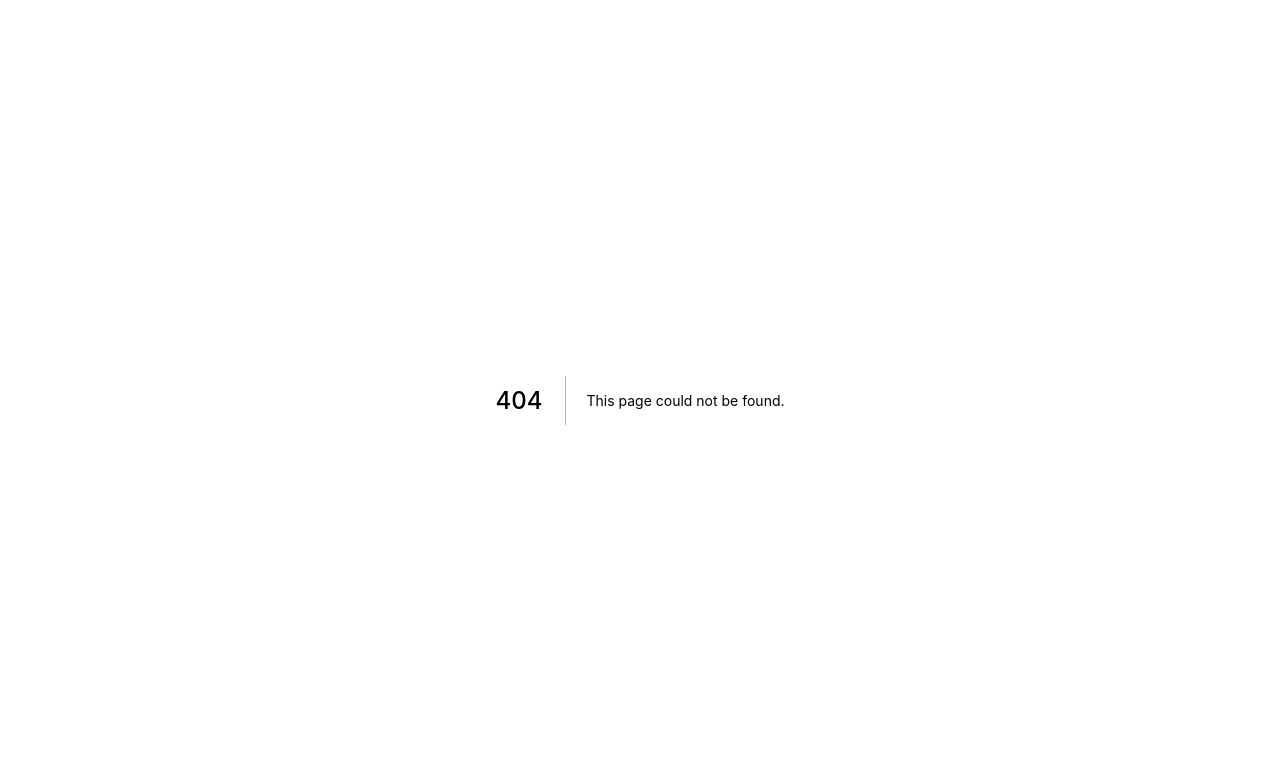
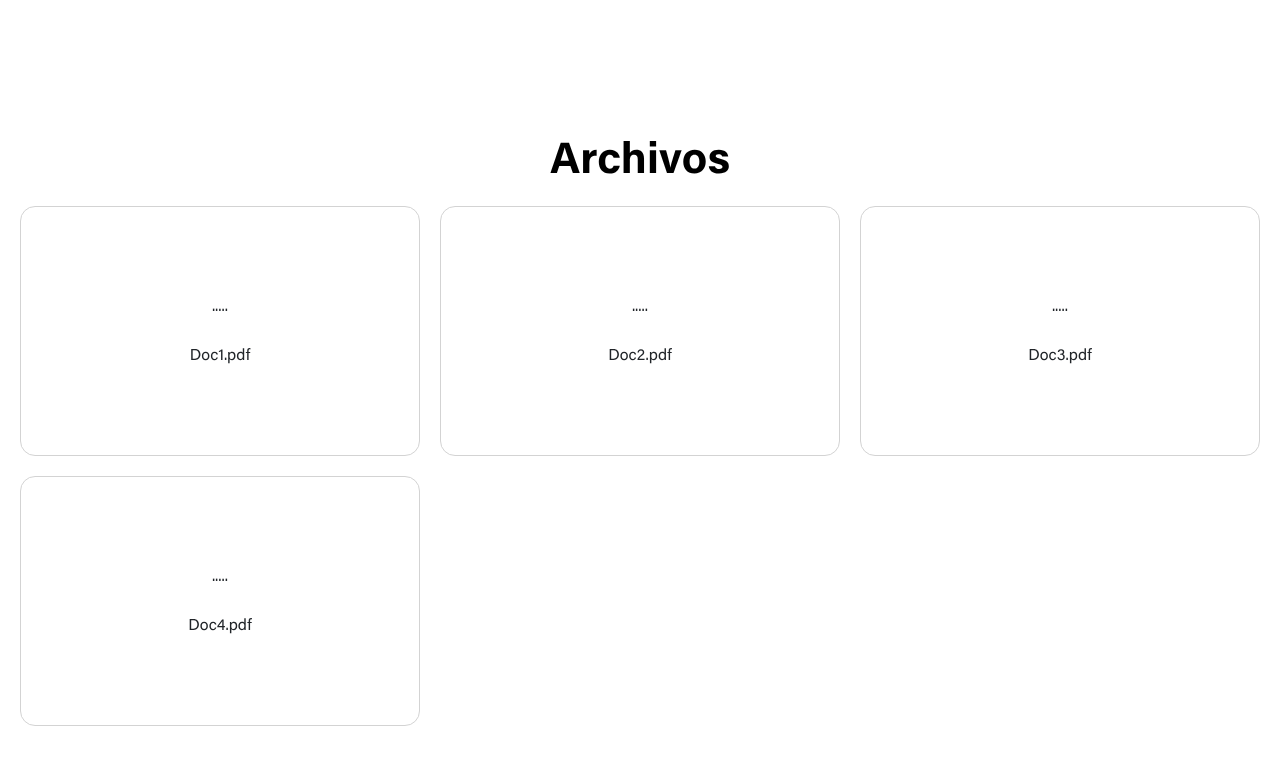
Before and after one commit to ProyectoMigala/MigalaLandingPage, a Next.js app: page /files/FilesPage in a window 1280 px wide. Before the commit this address had no page. Shown: the top 764 px of the page. Built offline with nearby package versions, Linux system fonts and the light colour scheme.

Commit message:
Añade la sección de archivos (#6)
* Remueve codigo obsoleto de la pagina AboutUsPage.tsx
* Agrega nuevo componente para archivos

```diff
--- /dev/null
+++ b/pages/files/FilesPage.tsx
@@ -0,0 +1,85 @@
+//TODO: Replace by props property
+const dummyListOfFiles = [
+  {
+    "name": "Doc1.pdf",
+    "url": "https://www.google.com.mx",
+  },
+  {
+    "name": "Doc2.pdf",
+    "url": "https://www.google.com.mx",
+  },
+  {
+    "name": "Doc3.pdf",
+    "url": "https://www.google.com.mx",
+  },
+  {
+    "name": "Doc4.pdf",
+    "url": "https://www.google.com.mx",
+  }
+]
+
+const FilesPage = () => {
+
+  //Todo> Replace for correct implementation
+  const openDocument = (link: string) => {
+    window.open(link, '_blank')
+  }
+
+  return (
+    <>
+      <section className="files-wrapper">
+
+        <span className="migala-section-title">Archivos</span>
+
+        <div className="files-grid-wrapper">
+          {dummyListOfFiles.map((item, index) => (
+            <div key={`${item.name}-${index}`} className="file-item-container" onClick={() => openDocument(item.url)}>
+              {/*Todo> Replace for correct icon*/}
+              <span>.....</span>
+              <span>
+                {item.name}
+              </span>
+            </div>
+          ))
+          }
+        </div>
+
+      </section>
+
+
+      <style jsx>{`
+
+        .files-wrapper {
+          display: flex;
+          flex-flow: column;
+          align-items: center;
+          margin-top: 100px;
+          padding: 20px;
+        }
+
+        .files-grid-wrapper {
+          display: grid;
+          grid-gap: 20px;
+          grid-template-columns: 1fr 1fr 1fr;
+          width: 100%;
+        }
+
+        .file-item-container {
+          display: flex;
+          cursor: pointer;
+          flex-flow: column wrap;
+          gap: 25px;
+          justify-content: center;
+          align-items: center;
+          height: 250px;
+          border: lightgray solid 1px;
+          border-radius: 15px;
+        }
+
+      `}
+      </style>
+    </>
+  )
+}
+
+export default FilesPage
--- a/pages/index.tsx
+++ b/pages/index.tsx
@@ -4,6 +4,7 @@ import NavBar from "../components/NavBar";
 import Script from 'next/script'
 import AboutUsPage from "./about_us/AboutUsPage";
 import ActivitiesPage from "./activities/ActivitiesPage";
+import FilesPage from "./files/FilesPage";
 
 //El componente start es el que tiene el primer layout de la landing
 
@@ -25,6 +26,7 @@ const Home: NextPage = () => {
       <Start/>
       <AboutUsPage/>
       <ActivitiesPage />
+      <FilesPage />
 
       <Script src="https://code.jquery.com/jquery-2.1.3.min.js" />
       <Script src="https://cdn.jsdelivr.net/npm/@popperjs/core@2.10.2/dist/umd/popper.min.js"
```
Also changed, not shown: pages/about_us/AboutUsPage.tsx (+0 -7 lines).
